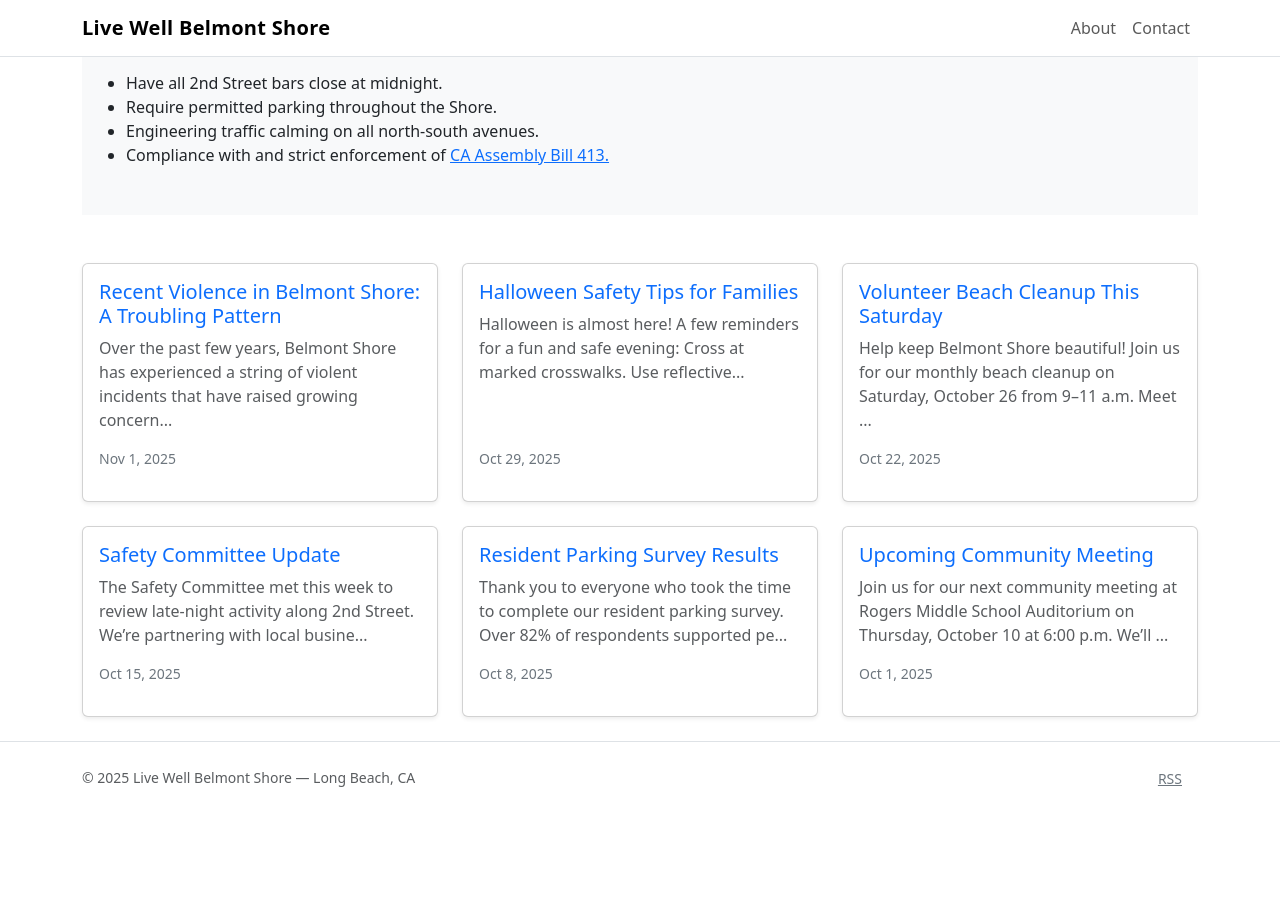
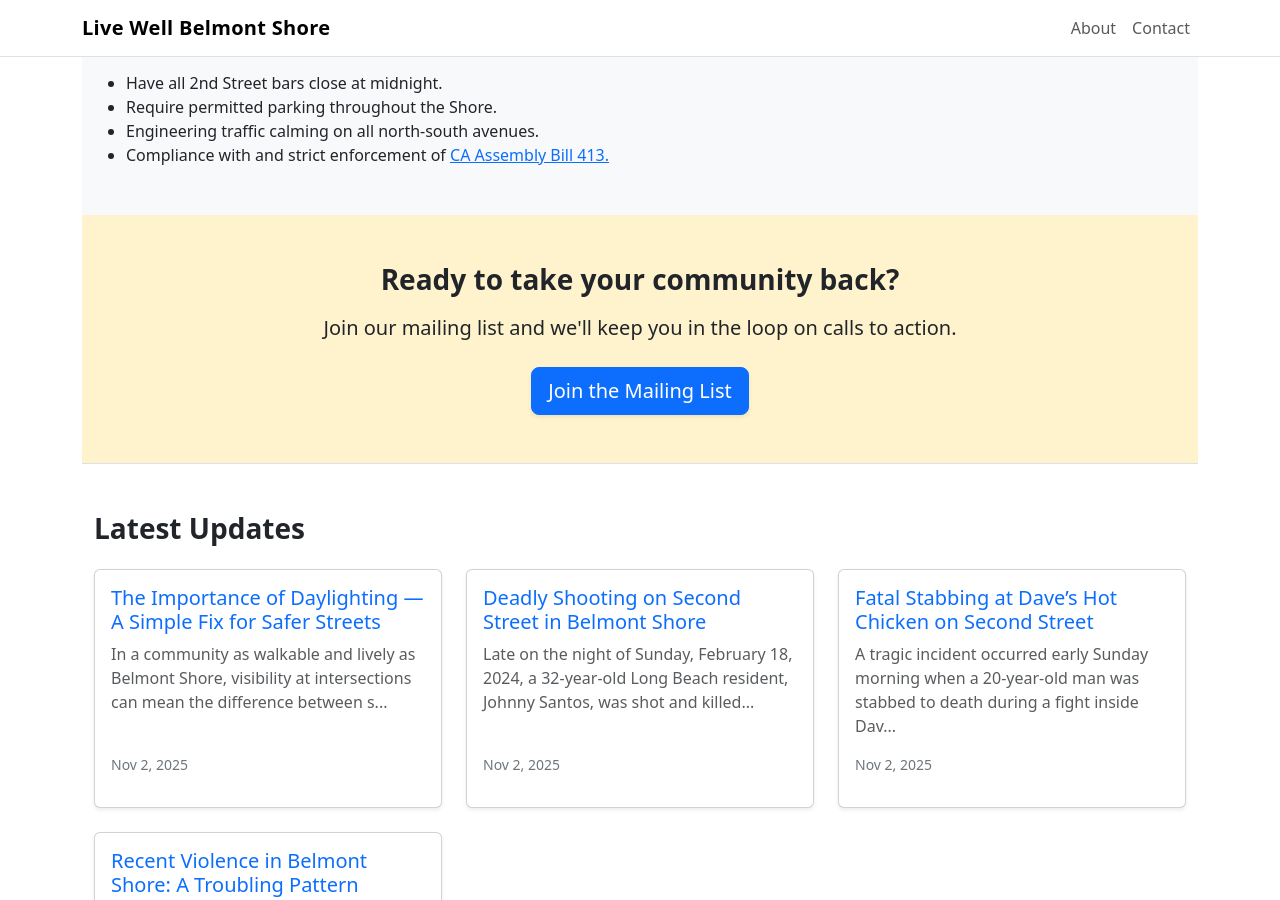
Before and after one commit to ericmseitz/livewellbs, a Jekyll site: the page built from index.html, in a window 1280 px wide and 900 px high, scrolled down 295 px. Built offline with Jekyll 4.4.1, drawn with Linux system fonts in a browser that asks for light colours; before the commit the page ends 1109 px from its top, so only the background shows below that.

Commit message:
more posts

```diff
--- a/_posts/2025-10-01-community-meeting.md
+++ /dev/null
@@ -1,7 +0,0 @@
----
-title: "Upcoming Community Meeting"
-date: 2025-10-01
----
-
-Join us for our next community meeting at **Rogers Middle School Auditorium** on Thursday, October 10 at 6:00 p.m.
-We’ll be discussing traffic calming on 2nd Street, upcoming coastal cleanup plans, and updates on residential parking initiatives.
--- /dev/null
+++ b/_posts/2025-10-08-death-at-daves.md
@@ -0,0 +1,21 @@
+---
+title: "Fatal Stabbing at Dave’s Hot Chicken on Second Street"
+date: 2025-11-02
+---
+
+A tragic incident occurred early Sunday morning when a 20-year-old man was stabbed to death during a fight inside Dave’s Hot Chicken on the 5200 block of East Second Street in the heart of the Belmont Shore bar and restaurant district. :contentReference[oaicite:2]{index=2}
+
+Long Beach Police responded around 1:07 a.m. and found the victim suffering an upper-body wound. He succumbed to his injuries at a local hospital. The suspect and additional individuals fled the scene, and investigations are ongoing. :contentReference[oaicite:3]{index=3}
+
+This marks the second homicide on Second Street in just two weeks, prompting increased security measures and patrols in the area. :contentReference[oaicite:4]{index=4}
+
+Read the full article here: [“Man stabbed to death at Dave’s Hot Chicken restaurant on 2nd Street” (Long Beach Post)](https://lbpost.com/news/crime/man-stabbed-to-death-2nd-street-daves-hot-chicken/) :contentReference[oaicite:5]{index=5}
+
+---
+
+**What this means for our community**:
+- More visible policing and security after-hours in Belmont Shore’s nightlife district.
+- The need for residents and business owners to remain alert and engaged.
+- A reminder: community safety is a shared responsibility.
+
+Let’s stay informed and continue advocating for a neighborhood where residents can live well, safely and confidently.
--- a/_posts/2025-10-08-parking-survey-results.md
+++ /dev/null
@@ -1,8 +0,0 @@
----
-title: "Resident Parking Survey Results"
-date: 2025-10-08
----
-
-Thank you to everyone who took the time to complete our **resident parking survey**.
-Over 82% of respondents supported permit-only parking east of Livingston Drive.
-We’re using your feedback to shape a formal recommendation for the city council.
--- a/_posts/2025-10-15-safety-committee-update.md
+++ /dev/null
@@ -1,8 +0,0 @@
----
-title: "Safety Committee Update"
-date: 2025-10-15
----
-
-The Safety Committee met this week to review late-night activity along 2nd Street.
-We’re partnering with local businesses to encourage earlier closing hours and promote neighborhood quiet hours.
-More details to come in next month’s newsletter.
--- a/_posts/2025-10-22-volunteer-cleanup.md
+++ /dev/null
@@ -1,8 +0,0 @@
----
-title: "Volunteer Beach Cleanup This Saturday"
-date: 2025-10-22
----
-
-Help keep **Belmont Shore** beautiful!
-Join us for our monthly beach cleanup on Saturday, October 26 from 9–11 a.m.
-Meet at the Granada Ave. lifeguard tower. Gloves and bags will be provided.
--- a/_posts/2025-10-29-halloween-safety-tips.md
+++ /dev/null
@@ -1,11 +0,0 @@
----
-title: "Halloween Safety Tips for Families"
-date: 2025-10-29
----
-
-Halloween is almost here! A few reminders for a fun and safe evening:
-- Cross at marked crosswalks.
-- Use reflective tape on costumes.
-- Keep pets indoors during trick-or-treat hours.
-
-Have a safe and happy Halloween from *Live Well Belmont Shore*!
--- /dev/null
+++ b/_posts/2025-10-29-more-belmont-shore-violence.md
@@ -0,0 +1,21 @@
+---
+title: "Deadly Shooting on Second Street in Belmont Shore"
+date: 2025-11-02
+---
+
+Late on the night of Sunday, February 18, 2024, a 32-year-old Long Beach resident, Johnny Santos, was shot and killed in the 5300 block of Second Street — the heart of the Belmont Shore bar and restaurant district. :contentReference[oaicite:1]{index=1}
+
+According to police and eyewitness-video posted on social media, what began as a fight between bystanders escalated into gunfire. A group standing outside a local restaurant became embroiled in a physical altercation, and someone then fired a point-blank gunshot. One man collapsed to the ground and later died of his wounds. :contentReference[oaicite:2]{index=2}
+
+The shooting sent shockwaves through the community. A resident noted: “Second Street… it’s not looked at as a dangerous place … and there was a ton of people, it was a packed-out Saturday.” :contentReference[oaicite:3]{index=3}
+
+Read the full article here: [“New details of deadly shooting on 2nd Street emerge from video and witness account” (Long Beach Post)](https://lbpost.com/news/crime/second-street-shooting-video-murder-witness/)
+
+---
+
+**Why this matters for our neighborhood**
+- An entertainment zone like Second Street draws crowds, which underscores the need for vigilant safety measures and resident voice.
+- Questioning operating hours, oversight of nightlife, and how the community can proactively partner with local law enforcement is key.
+- At Live Well Belmont Shore, we believe putting residents first means ensuring both vibrancy and safety in our neighborhood.
+
+Let’s stay connected, stay informed, and keep working together to shape a community where everyone can live well, safely, and responsibly.
--- /dev/null
+++ b/_posts/2025-10-29-the-importance-daylightin.md
@@ -0,0 +1,53 @@
+---
+title: "The Importance of Daylighting — A Simple Fix for Safer Streets"
+date: 2025-11-02
+---
+
+In a community as walkable and lively as **Belmont Shore**, visibility at intersections can mean the difference between safety and tragedy. Yet across our neighborhood, cars and oversized SUVs routinely park right up to the corners of cross streets — blocking sight lines and forcing drivers, cyclists, and pedestrians to edge out dangerously into traffic.
+
+This is where **daylighting** comes in.
+
+---
+
+### What is Daylighting?
+
+“Daylighting” means keeping a short stretch of curb — typically **20 feet from a crosswalk or intersection** — clear of parked cars.
+The open space gives everyone a clear line of sight:
+- Drivers can see pedestrians entering a crosswalk sooner.
+- Cyclists are more visible to turning vehicles.
+- Pedestrians can see oncoming cars without stepping into the street.
+
+Daylighting is a **proven safety measure** endorsed by the U.S. Department of Transportation’s *Safe System Approach*. Cities from San Francisco to New York are implementing it with simple paint and flexible bollards — often reducing crashes by double-digit percentages.
+
+---
+
+### The Problem in Belmont Shore
+
+Despite clear state law (California Vehicle Code 22500), daylighting is almost entirely **unenforced** here.
+Many intersections on 2nd Street, Nieto Avenue, and around the residential grid have vehicles parked all the way up to the corner. Drivers turning left or right can’t see pedestrians until the last moment — and families crossing with strollers or bikes face unnecessary risk.
+
+Daylighting doesn’t require expensive infrastructure — just paint, signage, and consistent enforcement.
+
+---
+
+### Why It Matters
+
+- **Improved visibility** saves lives.
+- **Fewer collisions** mean safer streets for everyone — especially seniors, children, and cyclists.
+- **Better walkability** supports our small businesses by encouraging people to stroll and shop, not just drive through.
+
+Daylighting is the kind of low-cost, high-impact improvement that embodies what *Live Well Belmont Shore* stands for — practical solutions that put residents first.
+
+---
+
+### What We Can Do
+
+- Advocate for **daylighting enforcement** at key intersections in Belmont Shore.
+- Encourage the City of Long Beach to adopt a **Neighborhood Safety Audit** focused on 2nd Street visibility.
+- Report illegal corner parking through the **Go Long Beach** app — even a few reports help establish a record of community concern.
+
+---
+
+Let’s reclaim our corners — literally.
+With just a few feet of clear curb, we can make Belmont Shore safer for everyone who walks, bikes, or drives here.
+That’s how we **live well**.
--- a/index.html
+++ b/index.html
@@ -26,8 +26,20 @@ title: Home
   </div>
 </section>
 
-<!-- Blog Posts Grid -->
-<div class="row g-4 mt-4">
+<!-- Call to Action Section -->
+<section class="py-5 text-center" style="background-color: #fff3cd;">
+  <div class="container">
+    <h3 class="fw-bold mb-3">Ready to take your community back?</h3>
+    <p class="lead mb-4">Join our mailing list and we'll keep you in the loop on calls to action.</p>
+    <a href="#" class="btn btn-primary btn-lg shadow-sm">Join the Mailing List</a>
+  </div>
+</section>
+
+<!-- Posts Section -->
+<section class="py-5 border-top">
+  <div class="container">
+    <h3 class="fw-bold mb-4 text-start">Latest Updates</h3>
+    <div class="row g-4">
       {% for post in site.posts %}
       <div class="col-md-6 col-lg-4">
         <div class="card h-100 shadow-sm">
@@ -42,3 +54,5 @@ title: Home
       </div>
       {% endfor %}
     </div>
+  </div>
+</section>
```
Lines whose indentation alone changed are shown as unchanged.
